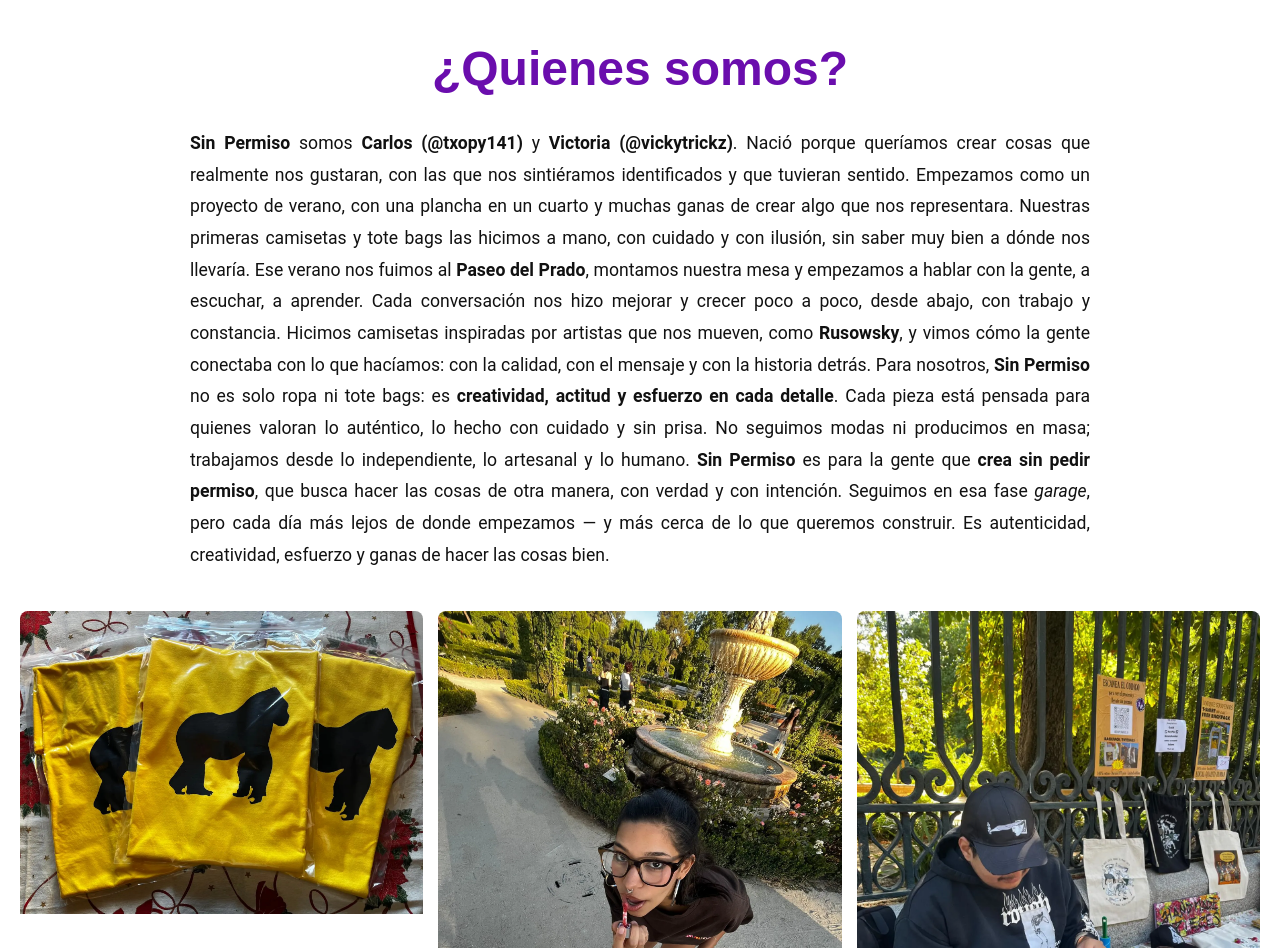
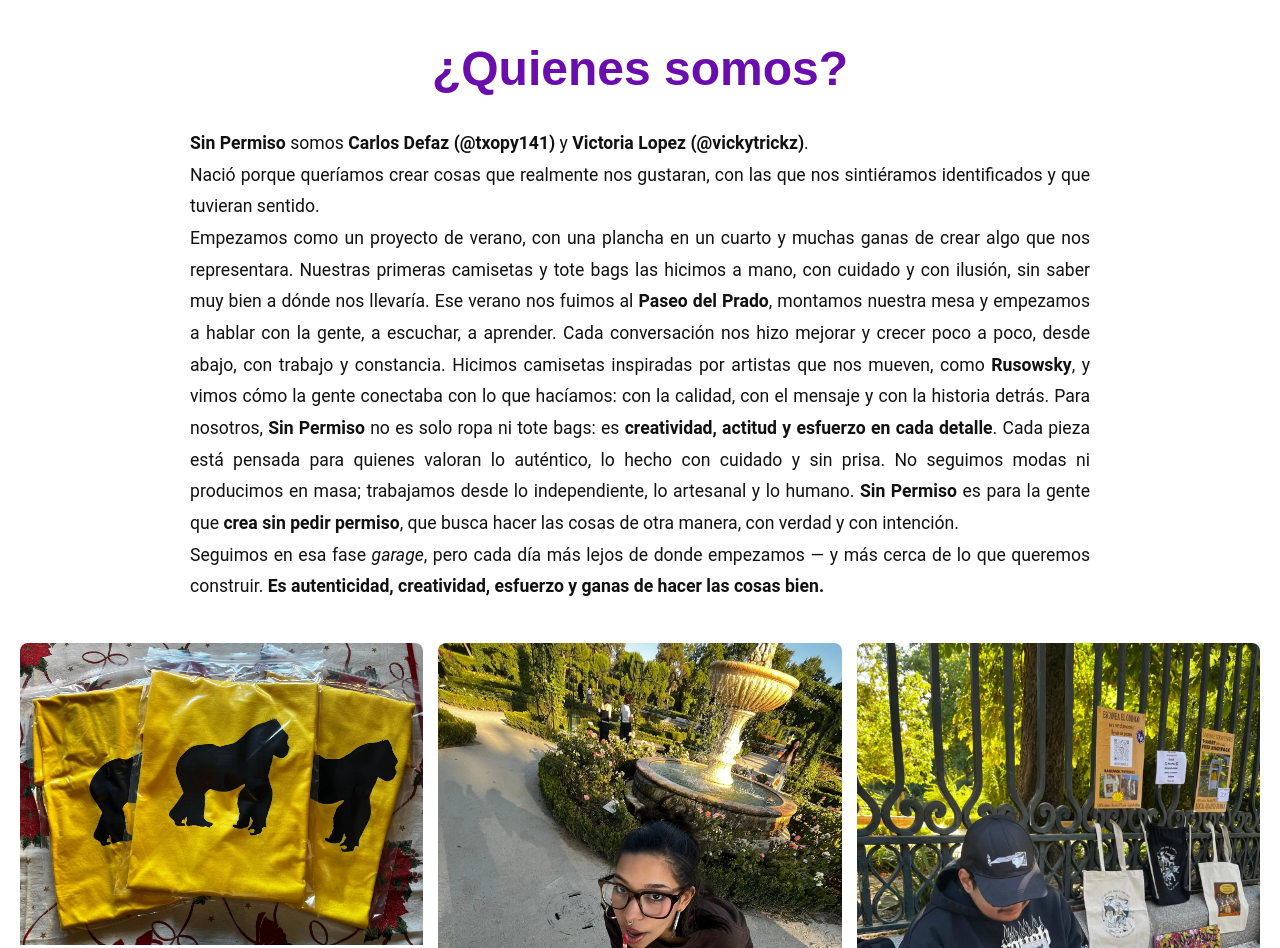
Before and after one commit to SinPermiso/shop, a plain HTML site: page index.html in a window 1280 px wide. Shown: the part 860-1808 px from the top of the page. Drawn offline with Linux system fonts and the light colour scheme; a script that the page names is missing; a web font is replaced by a local one.

Commit message:
Update index.html

```diff
--- a/index.html
+++ b/index.html
@@ -46,8 +46,9 @@
         <!-- SOBRE NOSOTROS -->
     <section id="about">
         <h2>¿Quienes somos?</h2>
-   <p> <strong>Sin Permiso</strong> somos <strong>Carlos (@txopy141)</strong> y <strong>Victoria (@vickytrickz)</strong>. Nació porque queríamos crear cosas que realmente nos gustaran, con las que nos sintiéramos identificados y que tuvieran sentido. Empezamos como un proyecto de verano, con una plancha en un cuarto y muchas ganas de crear algo que nos representara.
-
+   <p> <strong>Sin Permiso</strong> somos <strong>Carlos Defaz (@txopy141)</strong> y <strong>Victoria Lopez (@vickytrickz)</strong>.<br>
+       Nació porque queríamos crear cosas que realmente nos gustaran, con las que nos sintiéramos identificados y que tuvieran sentido. <br>
+       Empezamos como un proyecto de verano, con una plancha en un cuarto y muchas ganas de crear algo que nos representara.
 Nuestras primeras camisetas y tote bags las hicimos a mano, con cuidado y con ilusión, sin saber muy bien a dónde nos llevaría. Ese verano nos fuimos al <strong>Paseo del Prado</strong>, montamos nuestra mesa y empezamos a hablar con la gente, a escuchar, a aprender. Cada conversación nos hizo mejorar y crecer poco a poco, desde abajo, con trabajo y constancia.
 
 Hicimos camisetas inspiradas por artistas que nos mueven, como <strong>Rusowsky</strong>, y vimos cómo la gente conectaba con lo que hacíamos: con la calidad, con el mensaje y con la historia detrás.
@@ -56,9 +57,9 @@ Para nosotros, <strong>Sin Permiso</strong> no es solo ropa ni tote bags: es <st
 
 No seguimos modas ni producimos en masa; trabajamos desde lo independiente, lo artesanal y lo humano.
 <strong>Sin Permiso</strong> es para la gente que <strong>crea sin pedir permiso</strong>, que busca hacer las cosas de otra manera, con verdad y con intención.
-
+<br>
 Seguimos en esa fase <em>garage</em>, pero cada día más lejos de donde empezamos — y más cerca de lo que queremos construir.
-Es autenticidad, creatividad, esfuerzo y ganas de hacer las cosas bien.
+<strong>Es autenticidad, creatividad, esfuerzo y ganas de hacer las cosas bien.</strong>
 
 </p>
           <!-- GALERÍA -->
```
